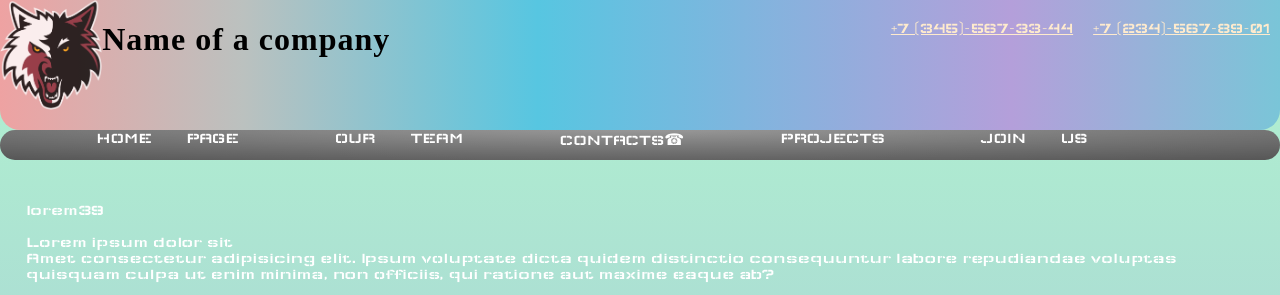
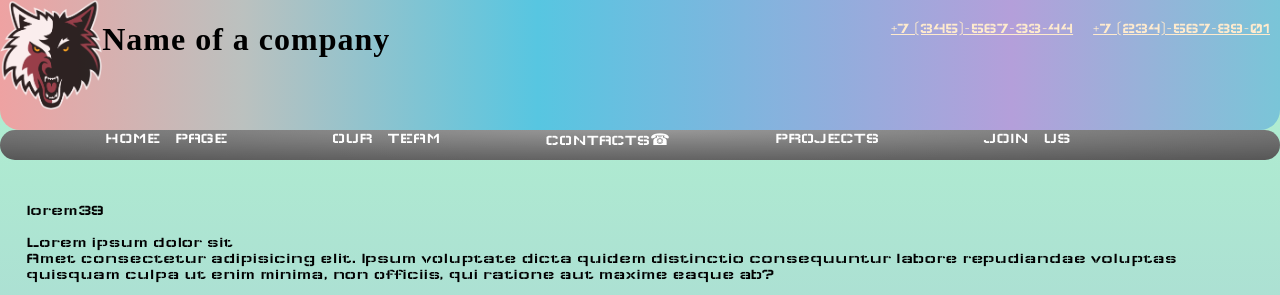
Before and after one commit to Marvin-way/Tasks, a plain HTML site: page home_home/second_page.html in a window 1280 px wide. Shown: the top 295 px of the page. Drawn offline with Linux system fonts and the light colour scheme.

Commit message:
little changes

```diff
--- a/home_home/style2.css
+++ b/home_home/style2.css
@@ -25,13 +25,13 @@ main {
 }
 nav {
     min-height: 30px;
-    word-spacing: 30px;
+    word-spacing: 10px;
     text-align: center;
     display: flex;
     justify-content: space-evenly;
     border-radius: 15px;
     background: linear-gradient(to bottom, rgba(255,255,255,0.15) 0%, rgba(0,0,0,0.15) 100%), radial-gradient(at top center, rgba(255,255,255,0.40) 0%, rgba(0,0,0,0.40) 120%) #989898;
- background-blend-mode: multiply,multiply;;
+    background-blend-mode: multiply,multiply;;
 }
 nav a:hover {
     color: black;
@@ -39,14 +39,12 @@ nav a:hover {
     background-color: white;
     border-radius: 10px;
     min-height: 100%;
-    x;
     border: white solid 5px;
 }
 header {
     margin: 0 auto;
     min-height: 100px;
     min-height: 130px;
-    /* border-bottom: 2px solid rgb(0, 102, 255); */
     border-radius: 0px 0px 20px 20px;
     background-image: linear-gradient(to right, #eea2a2 0%, #bbc1bf 19%, #57c6e1 42%, #b49fda 79%, #7ac5d8 100%);
 }
@@ -78,7 +76,6 @@ header img:hover  {
     color: red;
     border-radius: 5px;
     border: 3px solid white;
-    /* border: white solid 5px; */
 }
 header a {
     color: blanchedalmond;
@@ -120,9 +117,7 @@ aside a:hover, aside ul:hover {
 /* @media (min-width: 500px) section {
     max-width: 20%;
 } */
-main>p {
-    color: white;
-}
+
 section {
     float: right;
     text-align: center;
@@ -147,6 +142,9 @@ footer a {
 footer a:hover {
     color: black;
     margin: 15px;
+    background-color: none !important;
+    border-bottom: none !important;
+    border-radius: none !important;
 }
 footer p {
     padding-top: 1em;
--- a/home_home/style3.css
+++ b/home_home/style3.css
@@ -70,7 +70,6 @@ header img:hover  {
     color: red;
     border-radius: 5px;
     border: 3px solid white;
-    /* border: white solid 5px; */
 }
 /* +++++++++++++++++++++++++++++++++++++++++++++++++++++++++ */
 /* +++++++++++++++++++++++++++++++++++++++++++++++++++++++++ */
@@ -80,8 +79,6 @@ header img:hover  {
 .grid {
     display: grid;
     margin:0 auto;
-    /* grid-template-rows: 1fr 1fr 1fr; */
-    /* grid-template-columns: 1fr 1fr 1fr; */
     grid-template-columns: repeat(auto-fill, minmax(400px, 1fr));
     grid-gap: 2vw;
 
```
Also changed, not shown: home_home/index.html (+7 -1 lines), home_home/second_page.html (+13 -3 lines), home_home/third_page.html (+13 -2 lines).
